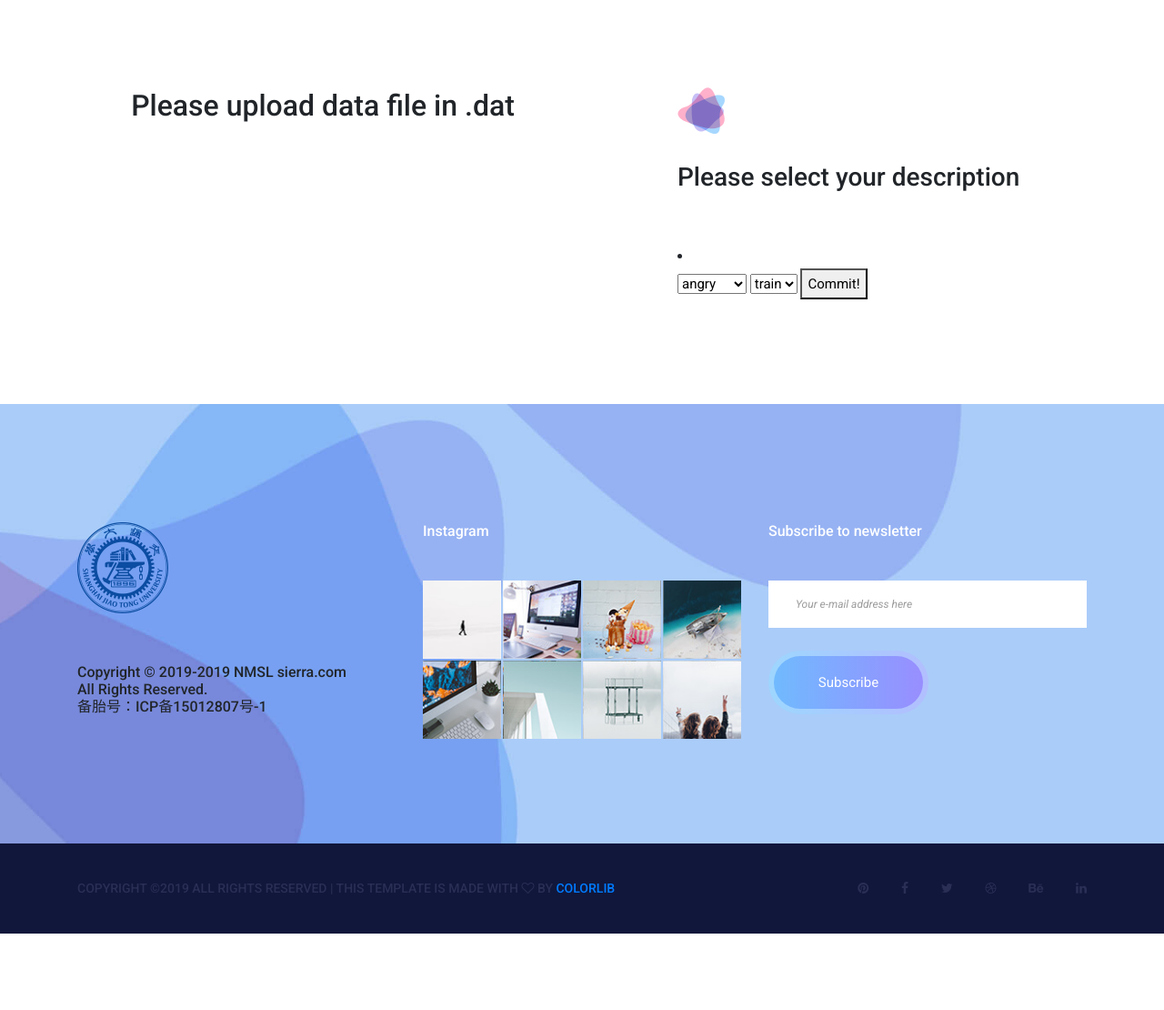
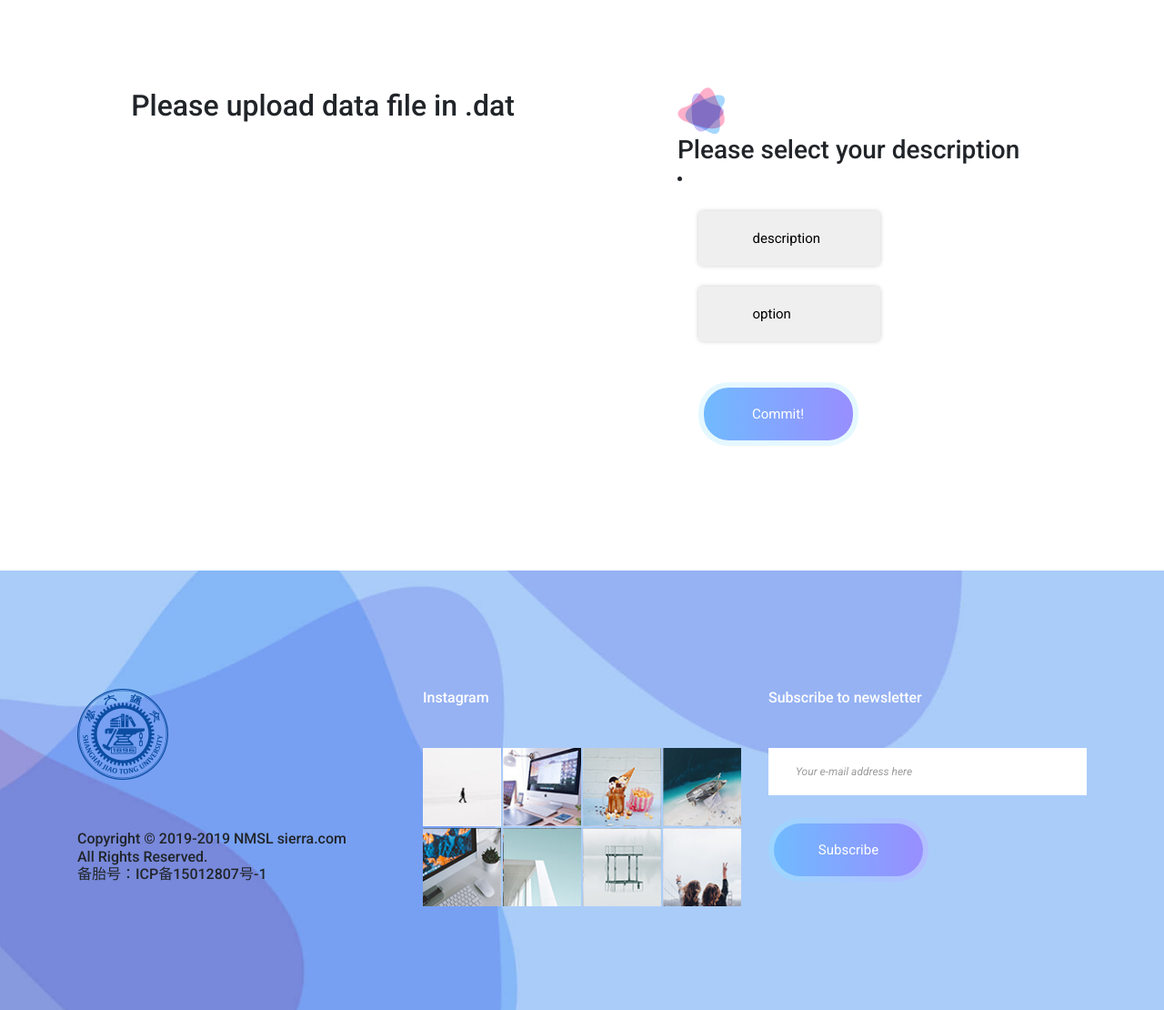
Before and after one commit to Yangzhengtang/Emognition, a Flask app: template templates/upload.html in a window 1280 px wide. Shown: the part 428-1538 px from the top of the page at 91% size. Before the commit the page ends 1454 px from the top, so only its background shows below. Run offline with Flask 2, Linux system fonts and the light colour scheme; the template is opened without the code that fills it, so the values that code supplies are empty; some libraries are stand-ins or nearby versions.

Commit message:
Beautify.

```diff
--- a/templates/upload.html
+++ b/templates/upload.html
@@ -36,7 +36,7 @@
             </div>
             <div class="col-lg-6">
 			    <div class="touch_details">
-			        <div class="l_title">
+			        <div >
 			            <img src="static/img/icon/title-icon.png" alt="">
 			            <h3>Please select your description</h3>
 			        </div>
@@ -68,8 +68,10 @@
                        	</select>
 						-->
 
-                       	<form name="choice" action="resultsAfterSelection" method='POST'>
-						    <select name="description">
+                    <form name="choice" action="resultsAfterSelection" method='POST'>
+                    	<div style="width: 200px; height: 60px; border-radius: 5px; box-shadow: 0 0 5px #ccc; position: relative; margin : 5%;">
+						    <select name="description"  style="border: none; outline: none; width: 100%; height: 60px; line-height: 60px; appearance: none; -webkit-appearance: none; -moz-appearance: none; padding-left: 60px;">
+								<option value="description">description</option>
 						        <option value="angry">angry</option>
 						        <option value="fear">fear</option>
 						        <option value="happy">happy</option>
@@ -77,12 +79,16 @@
 						        <option value="sad">sad</option>
 						        <option value="neutral">neutral</option>
 						    </select>
-						    <select name="selection">
+						</div>
+						<div style="width: 200px; height: 60px; border-radius: 5px; box-shadow: 0 0 5px #ccc; position: relative; margin : 5%;">
+						    <select name="selection"  style="border: none; outline: none; width: 100%; height: 60px; line-height: 60px; appearance: none; -webkit-appearance: none; -moz-appearance: none; padding-left: 60px;">
+						    	<option value="option">option</option>
 						        <option value="train">train</option>
 						        <option value="test">test</option>
 						    </select>
-						    <button type="submit">Commit!</button>
-						</form>
+						</div>
+						    <button type="submit" value="submit" class="btn submit_btn form-control" style="margin : 5%;">Commit! </button>
+					</form>
                     </li>
 			    </div>
 			</div>
```
